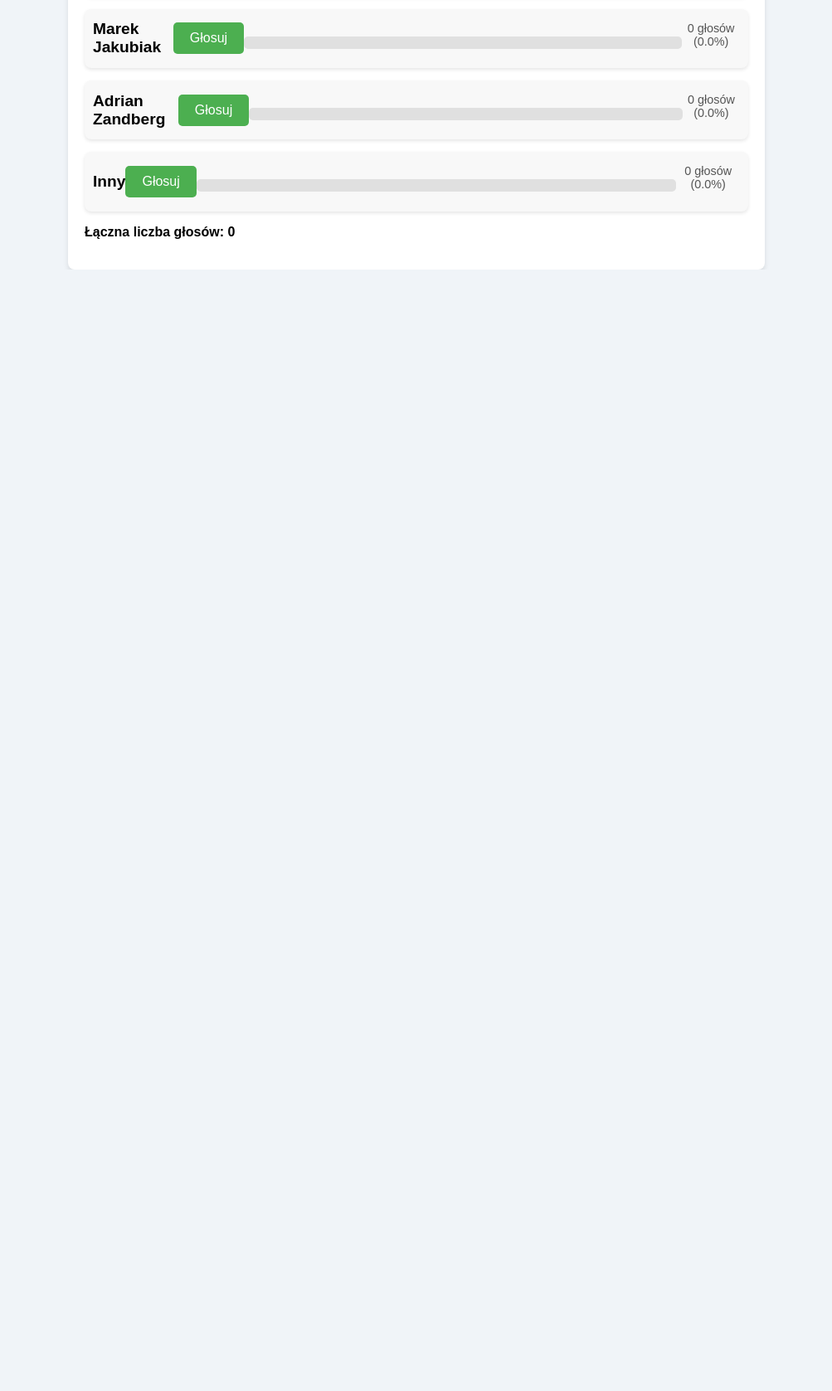
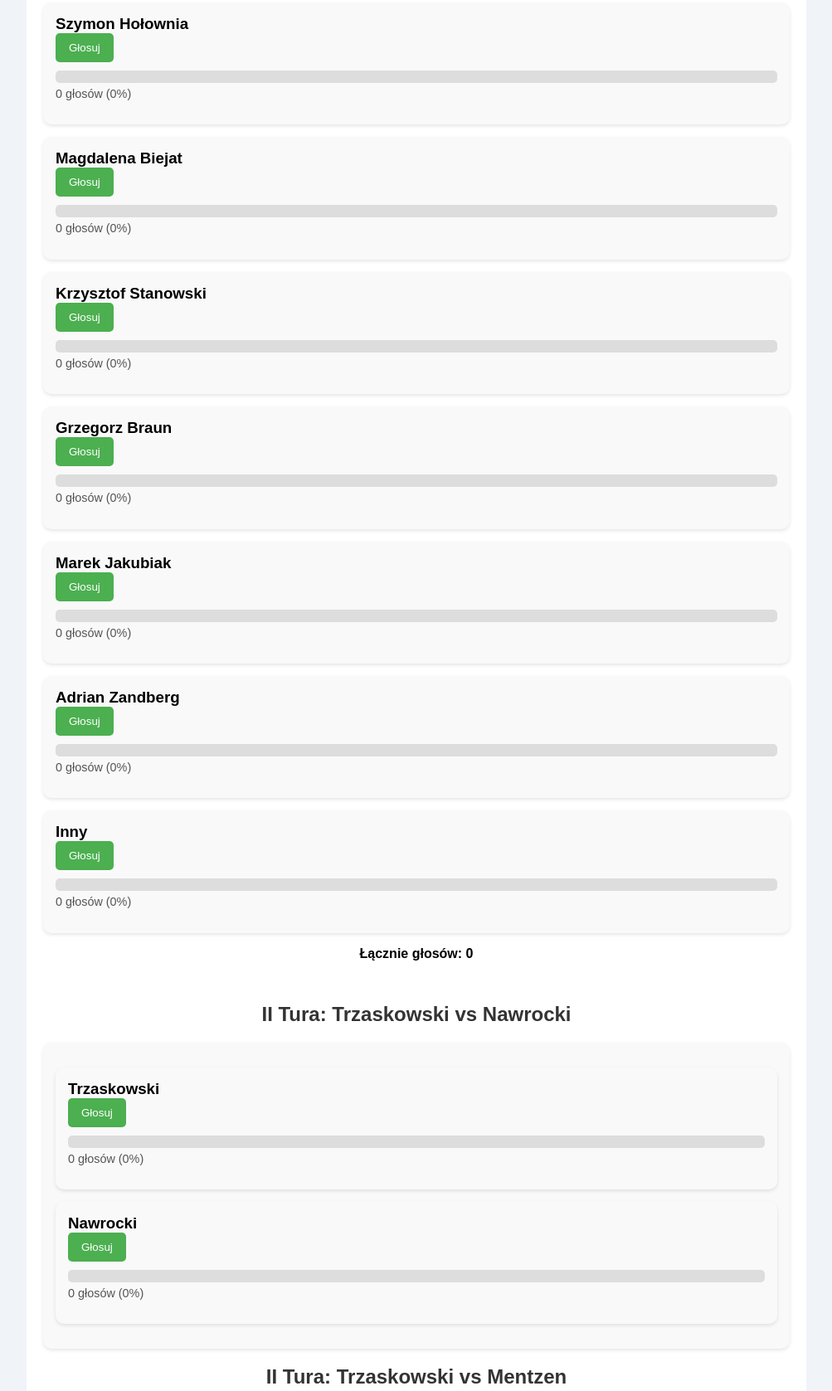
Before and after one commit to janyekk/janyekk.github.io, a plain HTML site: page index.html in a window 1280 px wide. Shown: the part 584-2261 px from the top of the page at 83% size, without its empty margins (138-1141 px from the left). Before the commit the page ends 909 px from the top, so only its background shows below. Drawn offline with Linux system fonts and the light colour scheme.

Commit message:
Update index.html

```diff
--- a/index.html
+++ b/index.html
@@ -1,8 +1,8 @@
 <!DOCTYPE html>
 <html lang="pl">
 <head>
-    <meta charset="UTF-8">
-    <meta name="viewport" content="width=device-width, initial-scale=1.0">
+  <meta charset="UTF-8" />
+  <meta name="viewport" content="width=device-width, initial-scale=1.0"/>
   <title>Sonda Prezydencka 2025</title>
   <style>
     body {
@@ -10,86 +10,93 @@
       background-color: #f0f4f8;
       margin: 0;
       padding: 0;
-            display: flex;
-            justify-content: center;
-            align-items: center;
-            height: 100vh;
     }
+
     .container {
-            width: 100%;
-            max-width: 800px;
+      max-width: 900px;
+      margin: auto;
       padding: 20px;
       background-color: white;
-            border-radius: 8px;
-            box-shadow: 0 4px 6px rgba(0, 0, 0, 0.1);
     }
-        h1 {
+
+    h1, h2 {
       text-align: center;
-            font-size: 2em;
       color: #333;
-            margin-bottom: 20px;
     }
-        .candidate {
-            display: flex;
-            justify-content: space-between;
-            align-items: center;
+
+    .candidate, .duel {
+      background-color: #f9f9f9;
       margin: 15px 0;
-            padding: 10px;
-            border-radius: 8px;
-            background-color: #f8f8f8;
+      padding: 15px;
+      border-radius: 10px;
       box-shadow: 0 2px 4px rgba(0, 0, 0, 0.1);
     }
-        .candidate h3 {
-            font-size: 1.2em;
+
+    .candidate h3, .duel h3 {
       margin: 0;
     }
+
     .vote-button {
-            padding: 10px 20px;
+      padding: 10px 16px;
       background-color: #4CAF50;
       color: white;
       border: none;
       border-radius: 5px;
       cursor: pointer;
-            font-size: 1em;
     }
+
     .vote-button:hover {
       background-color: #45a049;
     }
+
     .progress-bar {
       width: 100%;
       height: 15px;
+      background-color: #ddd;
       border-radius: 5px;
-            background-color: #e0e0e0;
       margin-top: 10px;
+      overflow: hidden;
     }
+
     .progress-bar span {
       display: block;
       height: 100%;
-            border-radius: 5px;
+      background-color: #4CAF50;
     }
+
     .percent {
-            text-align: center;
-            margin-top: 5px;
       font-size: 0.9em;
       color: #555;
+      margin-top: 5px;
+    }
+
+    .duel-section {
+      margin-top: 50px;
+    }
+
+    .text-center {
+      text-align: center;
     }
   </style>
 </head>
 <body>
-
   <div class="container">
     <h1>Sonda Prezydencka 2025</h1>
 
-    <div id="candidates-container">
-        <!-- Lista kandydatów będzie generowana przez JavaScript -->
-    </div>
+    <div id="candidates-container"></div>
+    <p class="text-center"><strong>Łącznie głosów: <span id="total-votes">0</span></strong></p>
 
-    <div class="text-center">
-        <p><strong>Łączna liczba głosów: <span id="total-votes">0</span></strong></p>
+    <div class="duel-section">
+      <h2>II Tura: Trzaskowski vs Nawrocki</h2>
+      <div class="duel" id="duel1"></div>
+
+      <h2>II Tura: Trzaskowski vs Mentzen</h2>
+      <div class="duel" id="duel2"></div>
     </div>
   </div>
 
   <script>
+    // I TURA
     const candidates = [
       { name: "Rafał Trzaskowski", votes: 0 },
       { name: "Karol Nawrocki", votes: 0 },
@@ -103,44 +110,72 @@
       { name: "Inny", votes: 0 }
     ];
 
-    // Funkcja do aktualizacji widoku
-    function updateView() {
-        const totalVotes = candidates.reduce((sum, candidate) => sum + candidate.votes, 0);
-        document.getElementById('total-votes').textContent = totalVotes;
-
-        const container = document.getElementById('candidates-container');
-        container.innerHTML = '';
+    function updateMainSonda() {
+      const totalVotes = candidates.reduce((sum, c) => sum + c.votes, 0);
+      document.getElementById("total-votes").textContent = totalVotes;
+      const container = document.getElementById("candidates-container");
+      container.innerHTML = "";
 
       candidates.forEach((candidate, index) => {
-            const candidateElement = document.createElement('div');
-            candidateElement.classList.add('candidate');
+        const percent = totalVotes ? ((candidate.votes / totalVotes) * 100).toFixed(1) : 0;
 
-            const progressValue = totalVotes > 0 ? (candidate.votes / totalVotes) * 100 : 0;
-
-            candidateElement.innerHTML = `
+        const div = document.createElement("div");
+        div.classList.add("candidate");
+        div.innerHTML = `
           <h3>${candidate.name}</h3>
-                <div>
-                    <button class="vote-button" onclick="addVote(${index})">Głosuj</button>
-                </div>
-                <div class="progress-bar">
-                    <span style="width: ${progressValue}%; background-color: #4CAF50;"></span>
-                </div>
-                <p class="percent">${candidate.votes} głosów (${progressValue.toFixed(1)}%)</p>
+          <button class="vote-button" onclick="voteMain(${index})">Głosuj</button>
+          <div class="progress-bar"><span style="width: ${percent}%"></span></div>
+          <p class="percent">${candidate.votes} głosów (${percent}%)</p>
         `;
-
-            container.appendChild(candidateElement);
+        container.appendChild(div);
       });
     }
 
-    // Funkcja do dodawania głosów
-    function addVote(index) {
+    function voteMain(index) {
       candidates[index].votes += 1;
-        updateView();
+      updateMainSonda();
     }
 
-    // Inicjalizacja widoku
-    updateView();
+    updateMainSonda();
+
+    // II TURA - POJEDYNEK
+    const secondRound = {
+      duel1: [
+        { name: "Trzaskowski", votes: 0 },
+        { name: "Nawrocki", votes: 0 }
+      ],
+      duel2: [
+        { name: "Trzaskowski", votes: 0 },
+        { name: "Mentzen", votes: 0 }
+      ]
+    };
+
+    function renderDuel(id, duel) {
+      const total = duel[0].votes + duel[1].votes;
+      const div = document.getElementById(id);
+      div.innerHTML = "";
+
+      duel.forEach((cand, i) => {
+        const percent = total ? ((cand.votes / total) * 100).toFixed(1) : 0;
+        const el = document.createElement("div");
+        el.classList.add("duel");
+        el.innerHTML = `
+          <h3>${cand.name}</h3>
+          <button class="vote-button" onclick="voteDuel('${id}', ${i})">Głosuj</button>
+          <div class="progress-bar"><span style="width: ${percent}%"></span></div>
+          <p class="percent">${cand.votes} głosów (${percent}%)</p>
+        `;
+        div.appendChild(el);
+      });
+    }
+
+    function voteDuel(duelId, index) {
+      secondRound[duelId][index].votes += 1;
+      renderDuel(duelId, secondRound[duelId]);
+    }
+
+    renderDuel("duel1", secondRound.duel1);
+    renderDuel("duel2", secondRound.duel2);
   </script>
-
 </body>
 </html>
```
Lines whose indentation alone changed are shown as unchanged.
